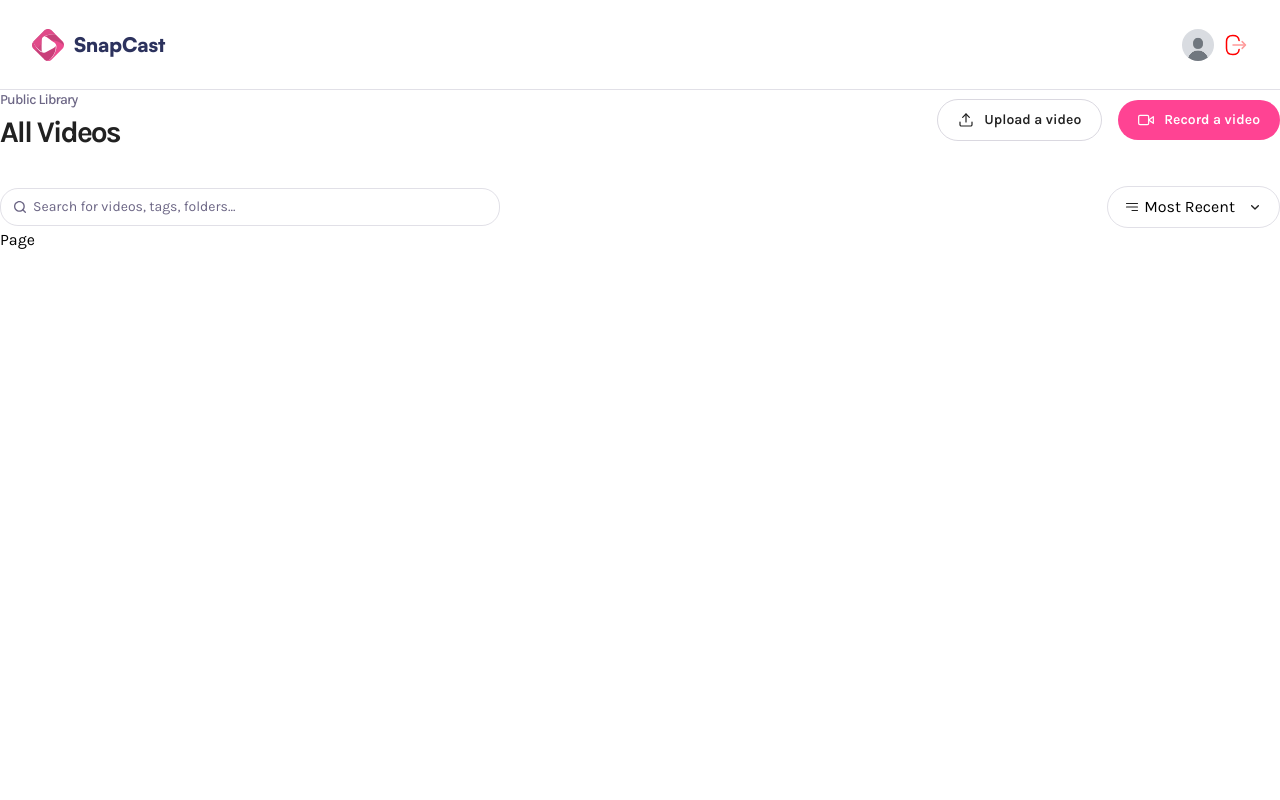
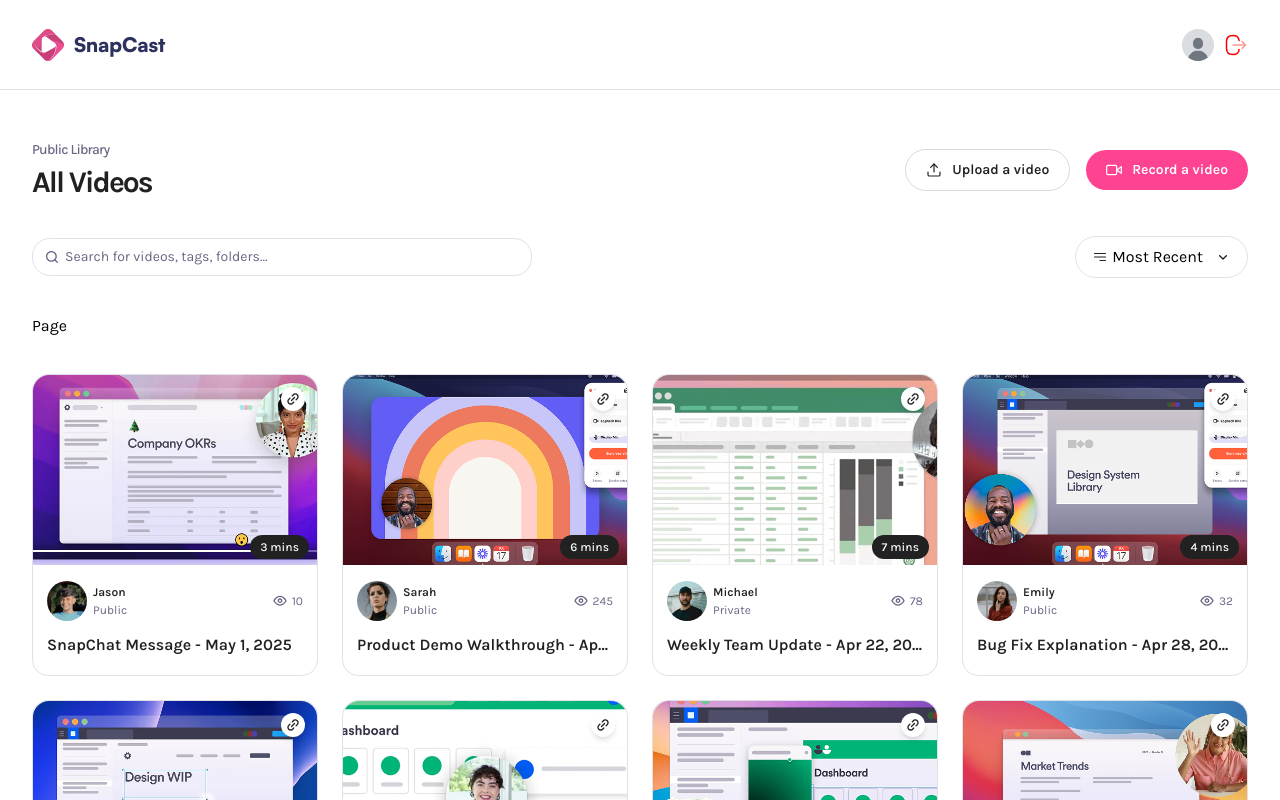
Before and after one commit to hha297/Snapcast, a Next.js app: page / in a window 1280 px wide. Shown: the top 800 px of the page. Built offline with nearby package versions, Linux system fonts and the light colour scheme.

Commit message:
Video card

```diff
--- a/app/(root)/page.tsx
+++ b/app/(root)/page.tsx
@@ -1,11 +1,18 @@
 import { Header } from '@/components/Header';
+import { VideoCard } from '@/components/VideoCard';
+import { dummyCards } from '@/constants';
 import React from 'react';
 
 const Page = () => {
         return (
-                <div>
+                <div className="wrapper page">
                         <Header title="All Videos" subHeader="Public Library" />
                         Page
+                        <section className="video-grid">
+                                {dummyCards.map((card) => (
+                                        <VideoCard key={card.id} {...card} />
+                                ))}
+                        </section>
                 </div>
         );
 };
--- a/app/(root)/profile/[id]/page.tsx
+++ b/app/(root)/profile/[id]/page.tsx
@@ -1,10 +1,20 @@
 import { Header } from '@/components/Header';
+import { VideoCard } from '@/components/VideoCard';
+import { dummyCards } from '@/constants';
 import React from 'react';
 
-const ProfilePage = ({ params }: ParamsWithSearch) => {
+const ProfilePage = async ({ params }: ParamsWithSearch) => {
+        const { id } = await params;
+        console.log(id);
+
         return (
                 <div className="wrapper page">
                         <Header subHeader="ha.dh290702@gmail.com" title="Hoang Ha" userImg="/assets/images/dummy.jpg" />
+                        <section className="video-grid">
+                                {dummyCards.map((card) => (
+                                        <VideoCard key={card.id} {...card} />
+                                ))}
+                        </section>
                 </div>
         );
 };
--- /dev/null
+++ b/app/(root)/video/[videoId]/page.tsx
@@ -0,0 +1,7 @@
+import React from 'react';
+
+const VideoPage = () => {
+        return <main className="wrapper page">Video Details Page</main>;
+};
+
+export default VideoPage;
--- /dev/null
+++ b/components/VideoCard.tsx
@@ -0,0 +1,62 @@
+'use client';
+
+import Image from 'next/image';
+import Link from 'next/link';
+import React from 'react';
+
+export const VideoCard = ({
+        id,
+        title,
+        thumbnail,
+        createdAt,
+        userImg,
+        username,
+        views,
+        visibility,
+        duration,
+}: VideoCardProps) => {
+        return (
+                <Link href={`/video/${id}`} className="video-card">
+                        <Image src={thumbnail} alt="thumbnail" width={320} height={160} className="thumbnail" />
+                        <article>
+                                <div>
+                                        <figure>
+                                                <Image
+                                                        src={userImg || '/assets/images/dummy.jpg'}
+                                                        alt="user"
+                                                        width={40}
+                                                        height={40}
+                                                        className="rounded-full aspect-square"
+                                                />
+                                                <figcaption>
+                                                        <h3>{username}</h3>
+                                                        <p>{visibility}</p>
+                                                </figcaption>
+                                        </figure>
+                                        <aside>
+                                                <Image
+                                                        src={'/assets/icons/eye.svg'}
+                                                        alt="views"
+                                                        width={16}
+                                                        height={16}
+                                                />
+                                                <span>{views}</span>
+                                        </aside>
+                                </div>
+
+                                <h2>
+                                        {title} -{' '}
+                                        {createdAt.toLocaleDateString('en-US', {
+                                                year: 'numeric',
+                                                month: 'short',
+                                                day: 'numeric',
+                                        })}
+                                </h2>
+                        </article>
+                        <button onClick={() => {}} className="copy-btn">
+                                <Image src={'/assets/icons/link.svg'} alt="copy" width={16} height={16} />
+                        </button>
+                        {duration && <div className="duration">{Math.ceil(duration / 60)} mins</div>}
+                </Link>
+        );
+};
--- a/index.d.ts
+++ b/index.d.ts
@@ -12,7 +12,7 @@ type VideoFormValues = {
         title: string;
         description: string;
         tags: string;
-  visibility: "public" | "private";
+        visibility: 'public' | 'private';
 };
 
 declare interface FormFieldProps {
@@ -20,11 +20,9 @@ declare interface FormFieldProps {
         label: string;
         type?: string;
         value: string;
-  onChange: (
-    e: ChangeEvent<HTMLInputElement | HTMLTextAreaElement | HTMLSelectElement>
-  ) => void;
+        onChange: (e: ChangeEvent<HTMLInputElement | HTMLTextAreaElement | HTMLSelectElement>) => void;
         placeholder?: string;
-  as?: "input" | "textarea" | "select";
+        as?: 'input' | 'textarea' | 'select';
         options?: Array<{ value: string; label: string }>;
 }
 
@@ -37,7 +35,7 @@ declare interface FileInputProps {
         inputRef: React.RefObject<HTMLInputElement | null>;
         onChange: (e: ChangeEvent<HTMLInputElement>) => void;
         onReset: () => void;
-  type: "video" | "image";
+        type: 'video' | 'image';
 }
 
 declare interface TranscriptEntry {
@@ -49,7 +47,7 @@ declare interface VideoFormValues {
         title: string;
         description: string;
         tags: string;
-  visibility: "public" | "private";
+        visibility: 'public' | 'private';
 }
 declare interface NavbarProps {
         user: User | undefined;
@@ -105,13 +103,13 @@ declare interface VideoInfoProps {
         videoUrl: string;
 }
 
-declare interface ImageWithFallbackProps extends Omit<ImageProps, "src"> {
+declare interface ImageWithFallbackProps extends Omit<ImageProps, 'src'> {
         fallback?: string;
         alt: string;
         src: string | null;
 }
 
-type Visibility = "public" | "private";
+type Visibility = string;
 
 declare interface VideoDetails {
         videoId: string;
@@ -129,16 +127,14 @@ declare interface BunnyVideoResponse {
         encodeProgress?: number;
 }
 
-declare type ApiResponse<T> =
-  | ({ success: true; error: null } & T)
-  | { success: false; error: string };
+declare type ApiResponse<T> = ({ success: true; error: null } & T) | { success: false; error: string };
 
 declare interface ApiFetchOptions {
         method?: string;
         headers?: Record<string, string>;
         body?: object;
         expectJson?: boolean;
-  bunnyType: "stream" | "storage";
+        bunnyType: 'stream' | 'storage';
 }
 
 declare interface BunnyStreamApiOptions {
```
Lines whose indentation alone changed are shown as unchanged.
